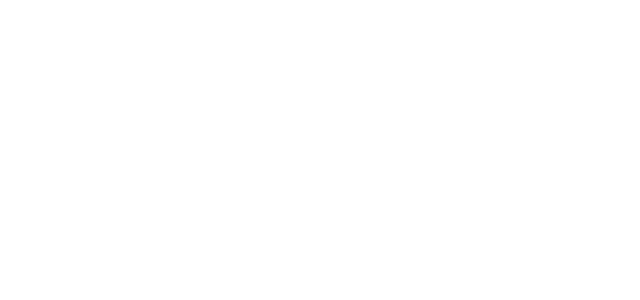
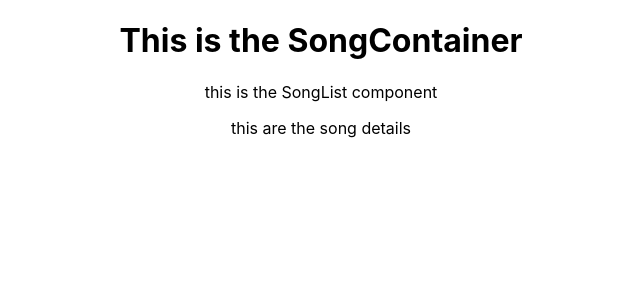
Before and after one commit to mariamuzas/UK_top_20_chart, a React (Create React App) app: page / in a window 1280 px wide. Shown: the top 300 px of the page, without its empty margins (319-959 px from the left). Built offline with nearby package versions, Linux system fonts and the light colour scheme; no server answers.

Commit message:
SongContainer fetch API

```diff
--- a/src/App.js
+++ b/src/App.js
@@ -1,10 +1,11 @@
 
 import './App.css';
+import SongContainer from './containers/SongContainer';
 
 function App() {
   return (
     <div className="App">
-
+      <SongContainer />
     </div>
   );
 }
--- a/src/components/SongDetails.js
+++ b/src/components/SongDetails.js
@@ -0,0 +1,7 @@
+const SongDetails = () => {
+    return (
+        <p>this are the song details</p>
+    )
+}
+
+export default SongDetails;
--- a/src/components/SongList.js
+++ b/src/components/SongList.js
@@ -0,0 +1,12 @@
+import SongDetails from "./SongDetails";
+
+const SongList = () => {
+     return (
+         <>
+         <p>this is the SongList component</p>
+         <SongDetails />
+         </>
+     )
+}
+
+export default SongList;
--- a/src/containers/SongContainer.js
+++ b/src/containers/SongContainer.js
@@ -0,0 +1,40 @@
+import SongList from "../components/SongList";
+import {useState, useEffect} from 'react'
+
+const SongContainer = () => {
+
+    const [songs, setSongs] = useState([])
+
+    const getSongs = () => {
+        console.log("getting songs info");
+        fetch('https://itunes.apple.com/gb/rss/topsongs/limit=20/json')
+            .then(res => res.json())
+            .then(data => setSongs(data.feed))
+    }
+
+    useEffect(() => {
+        getSongs();
+    }, [])
+
+    return (
+        <>
+            <h1>This is the SongContainer</h1>
+            <SongList />
+        </>
+    )
+}
+
+export default SongContainer;
+
+// //
+// const getLaunch = () => {
+//     console.log("getting launch info");
+//     fetch(`https://api.spacexdata.com/v3/launches/${selectedLaunchId}`)
+//         .then(res => res.json())
+//         .then(data => setLaunch(data))
+//         .then(() => setLoaded(true))
+// }
+
+// useEffect(() => {
+//     getLaunch();
+// }, [selectedLaunchId]);
```
Also changed, not shown: 1 other file (tests, documents, lock files or other folders).
